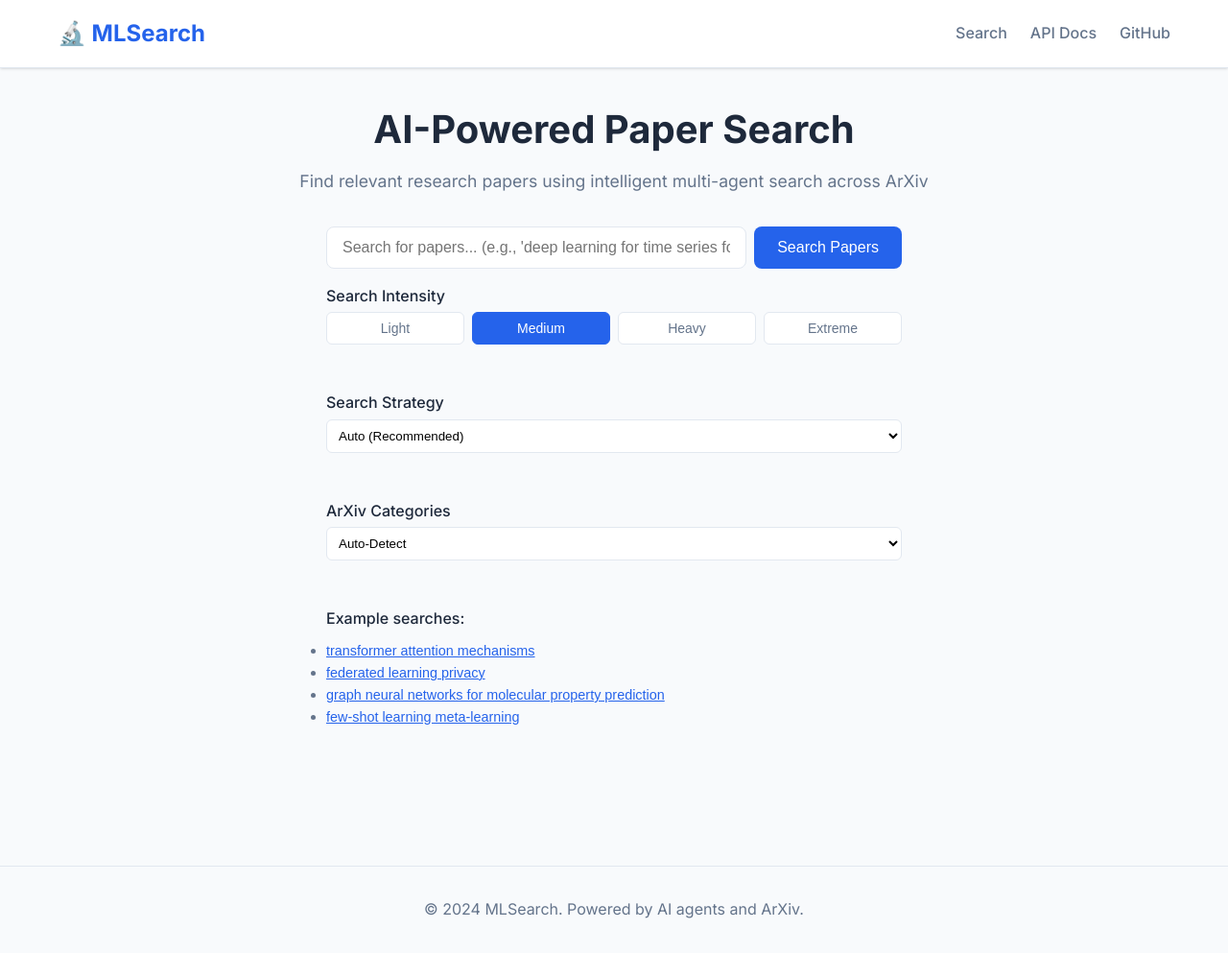
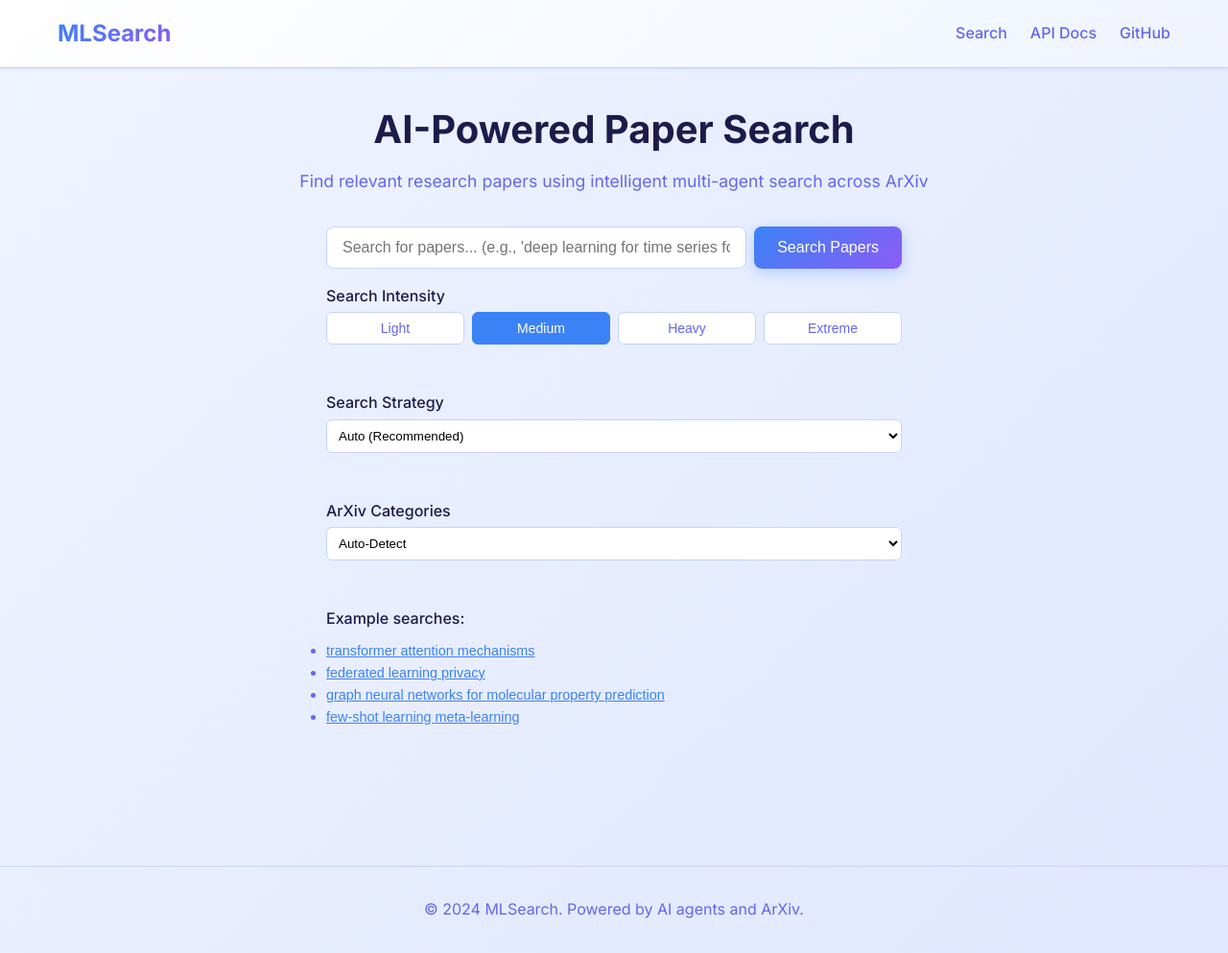
Before and after one commit to VLDrenth/mlsearch, a FastAPI app: page / in a window 1280 px wide. Shown: the whole page at 96% size. Run offline with FastAPI, Linux system fonts and the light colour scheme; parts of the project's set-up code (start-up, migrations or seed data) failed here and were passed over.

Commit message:
new UI color scheme

```diff
--- a/mlsearch/web/app.py
+++ b/mlsearch/web/app.py
@@ -20,7 +20,7 @@
 # Create FastAPI app
 app = FastAPI(
     title="MLSearch",
-    description="AI-powered academic paper search using multi-agent orchestration",
+    description="Agentic search for ArXiv papers",
     version="1.0.0"
 )
 
--- a/mlsearch/web/static/css/style.css
+++ b/mlsearch/web/static/css/style.css
@@ -1,18 +1,26 @@
 /* MLSearch Web Interface Styles */
 
 :root {
-    --primary-color: #2563eb;
-    --primary-hover: #1d4ed8;
-    --secondary-color: #64748b;
-    --success-color: #059669;
-    --warning-color: #d97706;
+    --primary-color: #3b82f6;
+    --primary-hover: #2563eb;
+    --secondary-color: #6366f1;
+    --success-color: #8b5cf6;
+    --warning-color: #a855f7;
     --error-color: #dc2626;
-    --background-color: #f8fafc;
+    --background-color: #f0f4ff;
     --card-background: #ffffff;
-    --text-primary: #1e293b;
-    --text-secondary: #64748b;
-    --border-color: #e2e8f0;
-    --shadow: 0 1px 3px 0 rgb(0 0 0 / 0.1), 0 1px 2px -1px rgb(0 0 0 / 0.1);
+    --text-primary: #1e1b4b;
+    --text-secondary: #6366f1;
+    --border-color: #c7d2fe;
+    --accent-color: #8b5cf6;
+    --accent-hover: #7c3aed;
+    --highlight-color: #3b82f6;
+    --purple-light: #f3f4f6;
+    --purple-dark: #581c87;
+    --blue-light: #dbeafe;
+    --blue-dark: #1e40af;
+    --shadow: 0 1px 3px 0 rgb(59 130 246 / 0.1), 0 1px 2px -1px rgb(139 92 246 / 0.1);
+    --shadow-lg: 0 10px 15px -3px rgb(59 130 246 / 0.1), 0 4px 6px -4px rgb(139 92 246 / 0.1);
 }
 
 * {
@@ -23,9 +31,10 @@
 
 body {
     font-family: 'Inter', -apple-system, BlinkMacSystemFont, 'Segoe UI', 'Roboto', sans-serif;
-    background-color: var(--background-color);
+    background: linear-gradient(135deg, #f0f4ff 0%, #e0e7ff 100%);
     color: var(--text-primary);
     line-height: 1.6;
+    min-height: 100vh;
 }
 
 .container {
@@ -36,10 +45,14 @@
 
 /* Header */
 .header {
-    background: var(--card-background);
+    background: linear-gradient(135deg, rgba(255, 255, 255, 0.95) 0%, rgba(240, 244, 255, 0.95) 100%);
+    backdrop-filter: blur(10px);
     border-bottom: 1px solid var(--border-color);
     padding: 1rem 0;
     box-shadow: var(--shadow);
+    position: sticky;
+    top: 0;
+    z-index: 100;
 }
 
 .header-content {
@@ -51,8 +64,20 @@
 .logo {
     font-size: 1.5rem;
     font-weight: bold;
-    color: var(--primary-color);
+    background: linear-gradient(135deg, var(--primary-color) 0%, var(--accent-color) 100%);
+    -webkit-background-clip: text;
+    -webkit-text-fill-color: transparent;
+    background-clip: text;
     text-decoration: none;
+    transition: all 0.3s ease;
+}
+
+.logo:hover {
+    transform: scale(1.05);
+    background: linear-gradient(135deg, var(--blue-dark) 0%, var(--purple-dark) 100%);
+    -webkit-background-clip: text;
+    -webkit-text-fill-color: transparent;
+    background-clip: text;
 }
 
 .nav-links {
@@ -65,10 +90,27 @@
     color: var(--text-secondary);
     text-decoration: none;
     font-weight: 500;
+    transition: all 0.3s ease;
+    position: relative;
+}
+
+.nav-links a::after {
+    content: '';
+    position: absolute;
+    bottom: -5px;
+    left: 0;
+    width: 0;
+    height: 2px;
+    background: linear-gradient(135deg, var(--primary-color) 0%, var(--accent-color) 100%);
+    transition: width 0.3s ease;
 }
 
 .nav-links a:hover {
     color: var(--primary-color);
+}
+
+.nav-links a:hover::after {
+    width: 100%;
 }
 
 /* Main Content */
@@ -118,23 +160,26 @@
 .search-input:focus {
     outline: none;
     border-color: var(--primary-color);
-    box-shadow: 0 0 0 3px rgb(37 99 235 / 0.1);
+    box-shadow: 0 0 0 3px rgb(59 130 246 / 0.1);
 }
 
 .search-button {
     padding: 0.75rem 1.5rem;
-    background: var(--primary-color);
+    background: linear-gradient(135deg, var(--primary-color) 0%, var(--accent-color) 100%);
     color: white;
     border: none;
     border-radius: 0.5rem;
     font-size: 1rem;
     font-weight: 500;
     cursor: pointer;
-    transition: background-color 0.2s;
+    transition: all 0.3s ease;
+    box-shadow: 0 4px 15px rgba(59, 130, 246, 0.3);
 }
 
 .search-button:hover {
-    background: var(--primary-hover);
+    background: linear-gradient(135deg, var(--primary-hover) 0%, var(--accent-hover) 100%);
+    transform: translateY(-2px);
+    box-shadow: 0 6px 20px rgba(59, 130, 246, 0.4);
 }
 
 .search-button:disabled {
--- a/mlsearch/web/templates/base.html
+++ b/mlsearch/web/templates/base.html
@@ -30,7 +30,7 @@
     <header class="header">
         <div class="container">
             <div class="header-content">
-                <a href="/" class="logo">🔬 MLSearch</a>
+                <a href="/" class="logo">MLSearch</a>
                 <nav>
                     <ul class="nav-links">
                         <li><a href="/">Search</a></li>
--- a/mlsearch/web/templates/search.html
+++ b/mlsearch/web/templates/search.html
@@ -106,7 +106,7 @@
 
     <div style="margin-bottom: 1.5rem; padding: 1rem; background: #f8fafc; border-radius: 0.5rem; border-left: 4px solid var(--primary-color);">
         <p style="color: var(--text-secondary); margin: 0;">
-            <strong>📊 Intelligent Ranking:</strong> These papers have been analyzed and ranked by AI agents based on their relevance to your query.
+            <strong>Intelligent Ranking:</strong> These papers have been analyzed and ranked by AI agents based on their relevance to your query.
             Each paper includes an explanation of why it's relevant to help you focus on the most promising research.
         </p>
     </div>
```
Also changed, not shown: other parts of mlsearch/web/static/css/style.css (+29 -18 lines).
